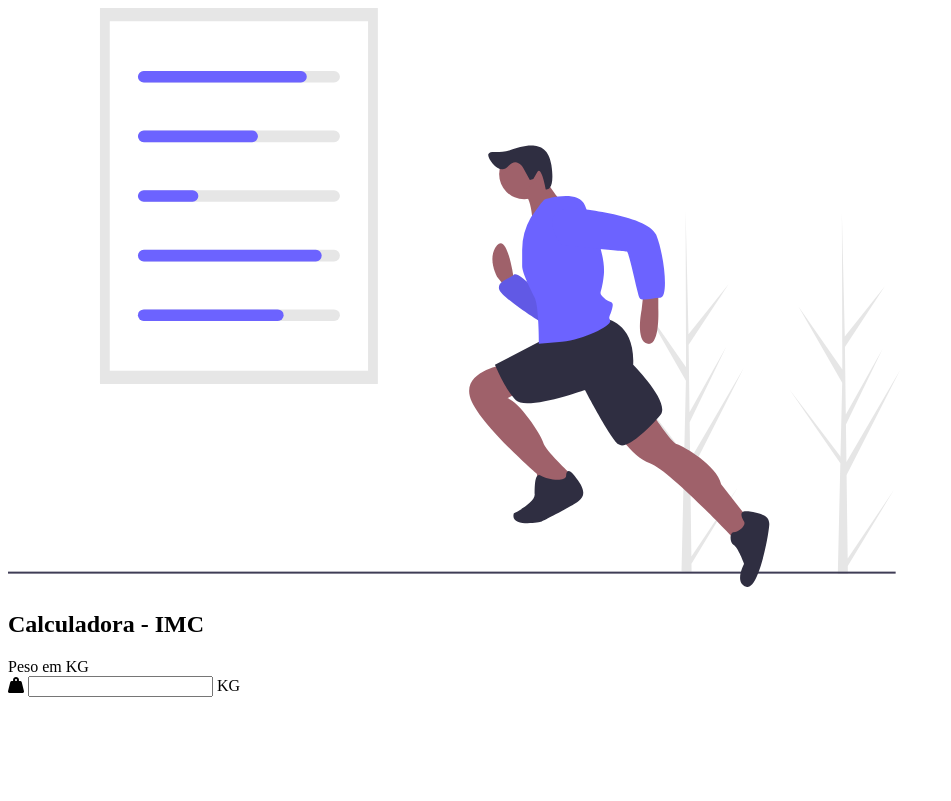
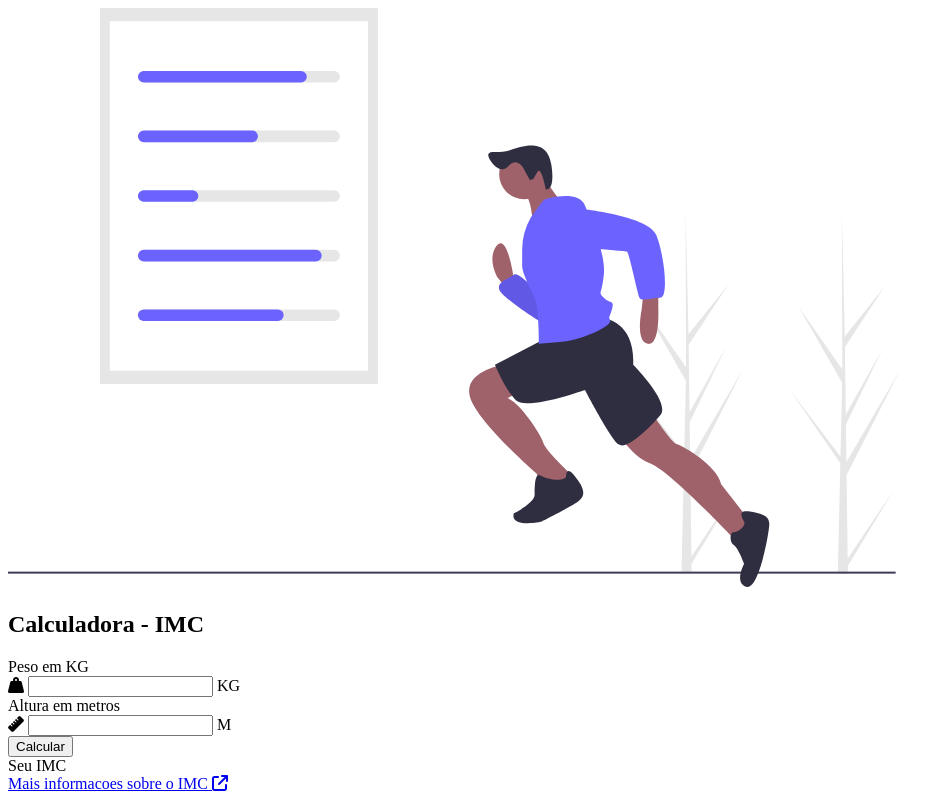
Before and after one commit to lemu6/CalculadoraIMCresponsiva, a plain HTML site: page index.html in a window 1280 px wide. Shown: the whole page, without its empty margins (0-951 px from the left). Drawn offline with Linux system fonts and the light colour scheme; files that its build step writes are made by us from their sources.

Commit message:
finish html

```diff
--- a/index.html
+++ b/index.html
@@ -31,7 +31,42 @@
                         </span>
                     </div>
                 </div>
+
+                <div class="input-box">
+                    <label for="height">
+                        Altura em metros
+                    </label>
+                    <div class="input-field">
+                        <i class="fa-solid fa-ruler"></i>
+                        <input type="number" id="weight" required>
+                        <span>
+                            M
+                        </span>
+                    </div>
+                </div>
+
+                <button id="calculate">
+                    Calcular
+                </button>
             </form>
+
+            <div id="infos">
+                <div id="result">
+                    <div id="bmi">
+                        <span id="value"></span>
+                        <span>Seu IMC</span>
+                    </div>
+                    <div id="description">
+                        <span></span>
+                    </div>
+                </div>
+                <div id="more info">
+                    <a href="https://mundoeducacao.uol.com.br/saude-bem-estar/imc.htm">
+                        Mais informacoes sobre o IMC
+                        <i class="fa-solid fa-arrow-up-right-from-square"></i>
+                    </a>
+                </div>
+            </div>
         </section>
     </main>
 </body>
```
